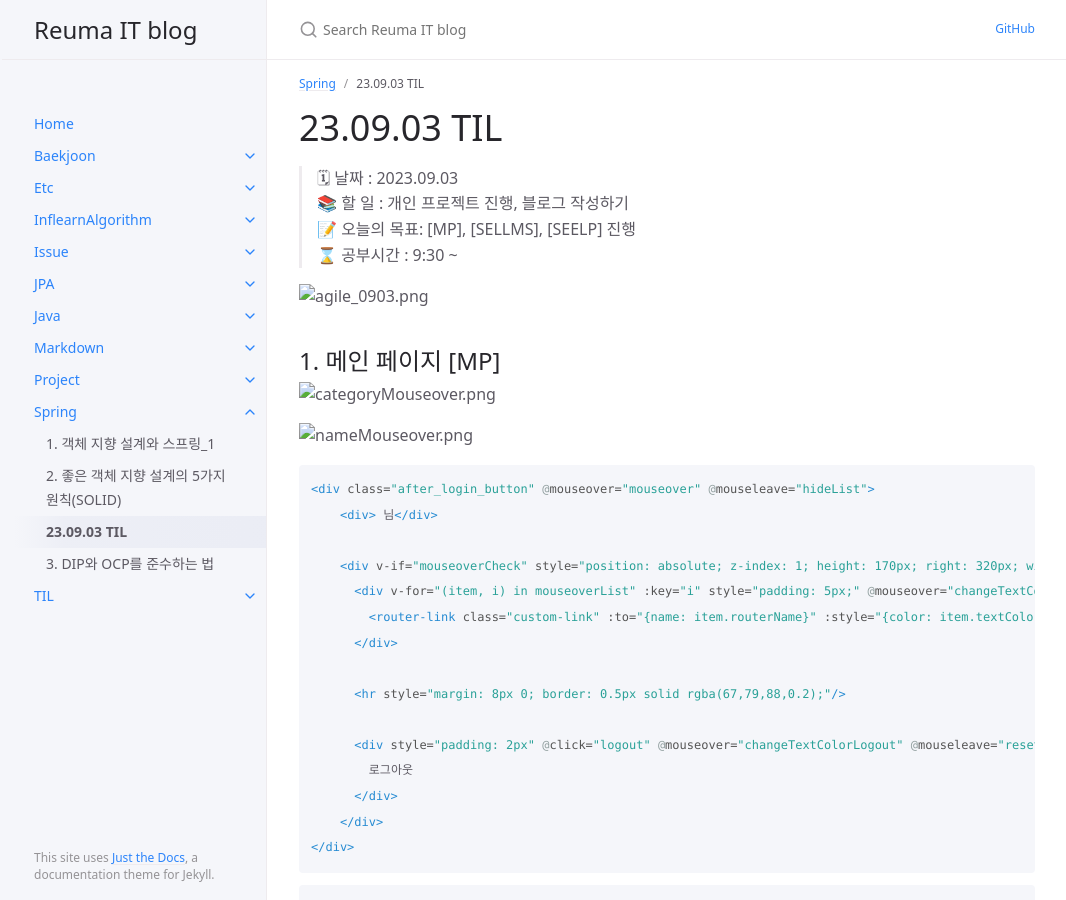
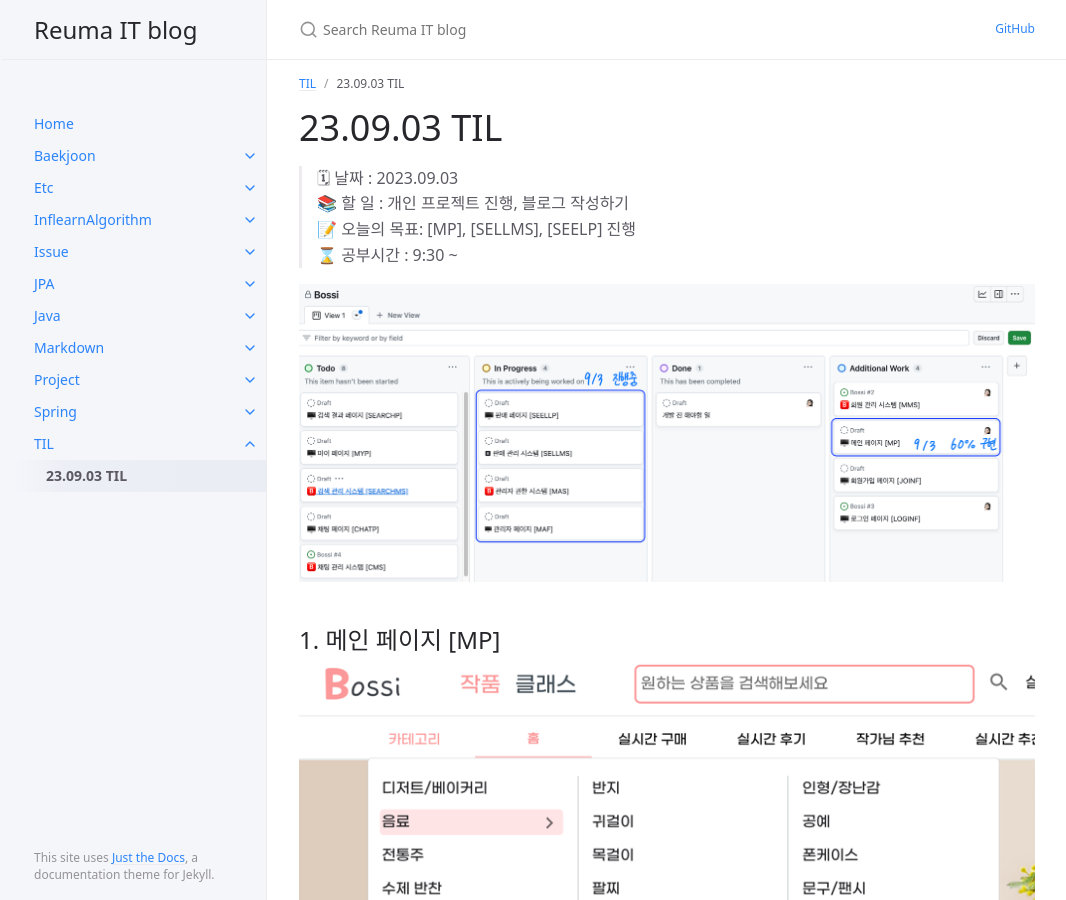
Before and after one commit to AReuma/AReuma.github.io, a Jekyll site: the page built from docs/TIL/Project/project_0903.md, in a window 1280 px wide and 900 px high. Shown: the whole window, without its empty margins (105-1171 px from the left). Built offline with Jekyll 4.4.1, drawn with Linux system fonts in a browser that asks for light colours.

Commit message:
23.09.03 TIL

````diff
--- a/docs/TIL/Project/project_0903.md
+++ b/docs/TIL/Project/project_0903.md
@@ -1,7 +1,7 @@
 ---
 layout: default
 title: 23.09.03 TIL
-parent: Spring
+parent: TIL
 ---
 
 # 23.09.03 TIL
@@ -13,15 +13,15 @@ parent: Spring
 >⌛ 공부시간 : 9:30 ~
 
 
-![agile_0903.png](..%2F..%2F..%2Fassets%2Fimages%2FTIL%2Fproject%2Fagile_0903.png)
+![agile_0903.png](/assets/images/TIL/project/agile_0903.png)
 
 
 ## 1. 메인 페이지 [MP]
 
 
-![categoryMouseover.png](..%2F..%2F..%2Fassets%2Fimages%2FTIL%2Fproject%2FcategoryMouseover.png)
+![categoryMouseover.png](/assets/images/TIL/project/categoryMouseover.png)
 
-![nameMouseover.png](..%2F..%2F..%2Fassets%2Fimages%2FTIL%2Fproject%2FnameMouseover.png)
+![nameMouseover.png](/assets/images/TIL/project/nameMouseover.png)
 
 ```vue
 <div class="after_login_button" @mouseover="mouseover" @mouseleave="hideList">
@@ -113,9 +113,9 @@ methods: {
 
 ## 2. 입점 페이지 [EP]
 
-![enteringStore.png](..%2F..%2F..%2Fassets%2Fimages%2FTIL%2Fproject%2FenteringStore.png)
+![enteringStore.png](/assets/images/TIL/project/enteringStore.png)
 
-![enteringStoreForms.png](..%2F..%2F..%2Fassets%2Fimages%2FTIL%2Fproject%2FenteringStoreForms.png)
+![enteringStoreForms.png](/assets/images/TIL/project/enteringStoreForms.png)
 
 
 아래 화살표를 클릭하면 스크롤이 내려 고객의 정보를 작성해서 요청하는 폼이 나오도록 구현.
@@ -148,7 +148,7 @@ methods: {
 
 ## 2. 관리자 페이지 [MAP],[SELLMS]
 
-![managerPageMemo.png](..%2F..%2F..%2Fassets%2Fimages%2FTIL%2Fproject%2FmanagerPageMemo.png)
+![managerPageMemo.png](/assets/images/TIL/project/managerPageMemo.png)
 
 관리자 페이지에서 어떤걸 구현할지 화면설계.
 
````
